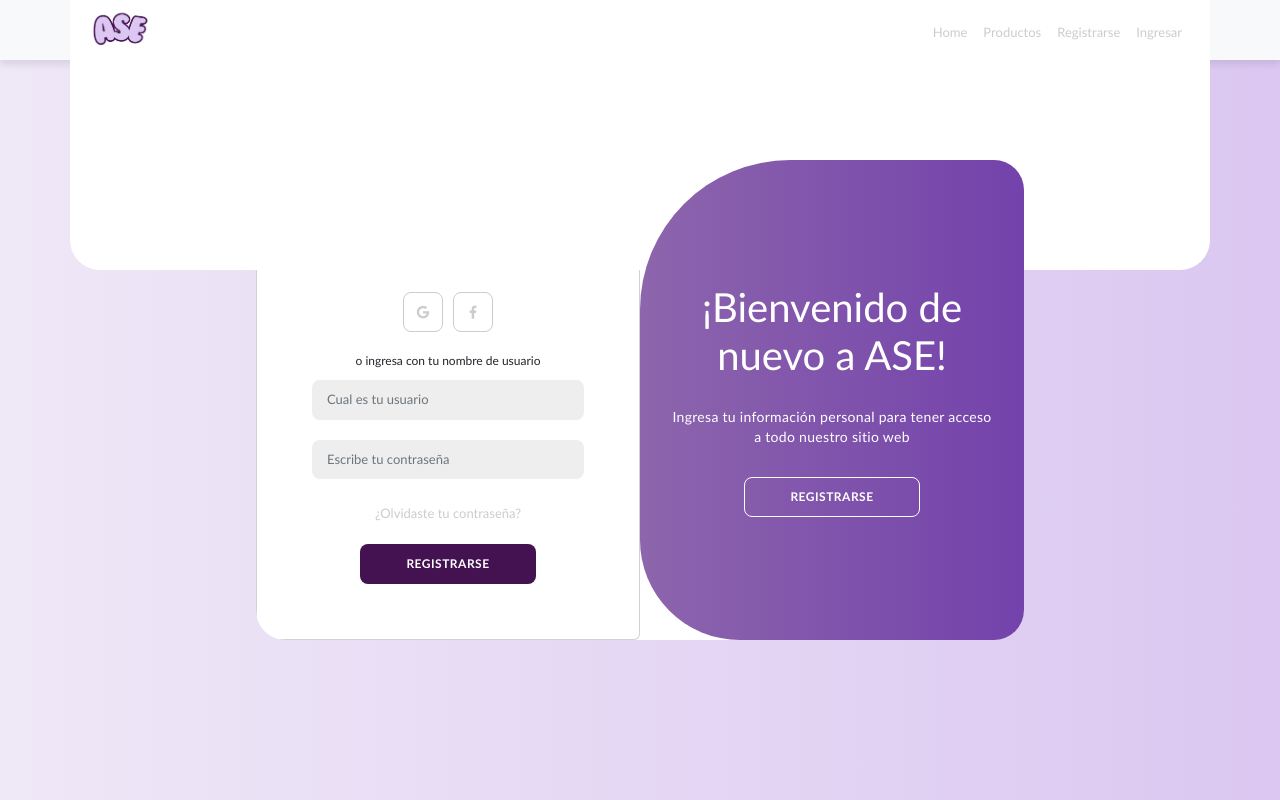
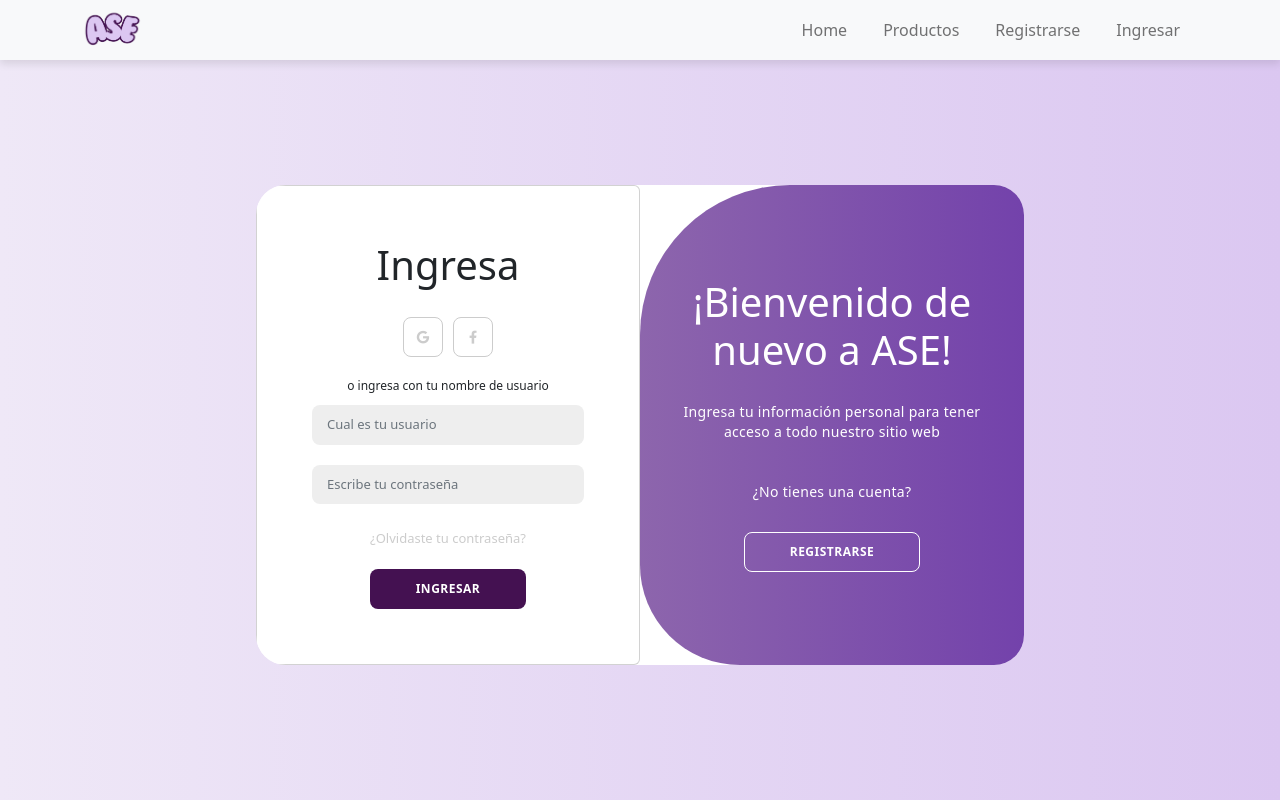
Before and after one commit to Mariajosa13/ase-django, a Django app: page /signin/ in a window 1280 px wide. Run offline with Django 5.2, Linux system fonts and the light colour scheme; some libraries are stand-ins or nearby versions.

Commit message:
se editan estilos

```diff
--- a/static/css/Signin.css
+++ b/static/css/Signin.css
@@ -3,7 +3,6 @@
     --HoverA: #733982;
     --BackgroundColor-btn: #441151;
     --Hover-btn: #733982;
-    --Background-header: #fbfefb;
     --Border-searchContainer: #ccc;
     --Ingreso: #ff958c;
     --MoradoClaro: #dbc7f1;
@@ -11,56 +10,54 @@
 
   @import url('https://fonts.googleapis.com/css2?family=Rubik:ital,wght@0,300..900;1,300..900&display=swap');
 
-  *{
-    margin: 0;
-    padding: 0;
-    box-sizing: border-box;
-    font-family: 'Trebuchet MS', 'Lucida Sans Unicode', 'Lucida Grande', 'Lucida Sans', Arial, sans-serif;
+  .center-wrapper {
+    display: flex;
+    justify-content: center;
+    align-items: center;
+    min-height: calc(100vh - 60px); /* considera el padding-top por navbar fijo */
+    padding-bottom: 10px;
   }
 
-  body{
-    background-color: #dbc7f1;
-    background: linear-gradient(to right, #efe8f7,
-    #dbc7f1);
-    display: flex;
-    align-items: center;
-    justify-content: center;
-    flex-direction: column;
-    height: 100vh;
+  html, body {
+    background: linear-gradient(to right, #efe8f7, #dbc7f1);
+    height: 100%;
+    margin: 0;
+    padding-top: 30px;
   }
+
    /*container y form*/
 
-  .container{
+  .container-global{
     background-color: #fff;
     border-radius: 30px;
     box-shadow: 0 5px 150x rgba(0, 0, 0, 0.35);
     position: relative;
     overflow: hidden;
     width: 768px;
-    max-width: 100%px;
+    max-width: 100%;
     min-height: 480px;
     padding: 20px;
   }
 
-  .container p{
+  .container-global p{
     font-size: 14px;
     line-height: 20px;
     letter-spacing: 0.3px;
     margin: 20px 0;
   }
 
-  .container span{
+  .container-global span{
     font-size: 12px;
   }
 
-  .container a{
+  .container-global a{
     color: #ccc;
     font-size: 13px;
     text-decoration: none;
     margin: 15px 0 10px;
   }
 
-  .container button{
+  .container-global button{
     background-color: #441151;
     color: #fff;
     font-size: 12px;
@@ -74,12 +71,18 @@
     cursor: pointer;
   }
 
-  .container button.hidden{
+  .container-global button:hover{
+    background-color: #dbc7f1;
+    border-color: #dbc7f1;
+    color: #441151;
+  }
+
+  .container-global button.hidden{
     background-color: transparent;
     border-color: #fff;
   }
 
-  .container form{
+  .container-global form{
     background-color: #fff;
     display: flex;
     align-items: center;
@@ -89,7 +92,7 @@
     height: 100%;
   }
 
-  .container input{
+  .container-global input{
     background-color: #eee;
     border: none;
     margin: 8px 0;
@@ -118,7 +121,7 @@
     z-index: 2;
   }
 
-  .container.active .sign-in{
+  .container-global.active .sign-in{
     transform: translateX(100%);
   }
 
@@ -136,7 +139,7 @@
     }
 
 
-  .container.active .sign-up{
+  .container-global.active .sign-up{
     transform: translateX(100%);
     opacity: 1;
     z-index: 5;
@@ -263,7 +266,7 @@
     z-index: 1000;
   }
 
-  .container.active .toggle-container{
+  .container-global.active .toggle-container{
     transform: translateX(-100%);
     border-radius: 0 150px 100px 0;
   }
@@ -281,7 +284,7 @@
     transition: all 0.6s ease-in-out;
   }
 
-  .container.active .toggle{
+  .container-global.active .toggle{
     transform: translateX(50%);
   }
 
@@ -304,7 +307,7 @@
     transform: translateX(-200%);
   }
 
-  .container.active .toggle-left{
+  .container-global.active .toggle-left{
     transform: translateX(0);
   }
 
@@ -313,7 +316,7 @@
     transform: translateX(0);
   }
 
-  .container.active .toggle-right{
+  .container-global.active .toggle-right{
     transform: translateX(200%);
   }
 
--- a/static/css/homi.css
+++ b/static/css/homi.css
@@ -14,6 +14,12 @@
   }
 
   @import url('https://fonts.googleapis.com/css2?family=Rubik:ital,wght@0,300..900;1,300..900&display=swap');
+
+  html, body {
+    height: 100%;
+    margin: 0;
+
+  }
 
   .container {
     width: 100%;
--- a/tasks/templates/signin.html
+++ b/tasks/templates/signin.html
@@ -14,7 +14,8 @@
     <title>Registro - Ingreso</title>
 </head>
 <body>
-        <div class="container" id="container"> <!--Container global-->
+  <div class="center-wrapper">
+        <div class="container-global" id="container"> <!--Container global-->
             <div class="form-container sign-up"> <!--Comienza el formulario de registro-->
               <form method="POST" class="card card-body">
                 <h1 class="text-center">Registrarse</h1>
@@ -88,7 +89,7 @@
                 <input type="text" id="usuario" name="usuario" class="form-control" placeholder="Cual es tu usuario">
                 <input type="password" id="password1" name="password1" class="form-control" placeholder="Escribe tu contraseña">
                 <a href="#">¿Olvidaste tu contraseña?</a>
-                <button class="btn btn-primary" type="submit">Registrarse</button>
+                <button class="btn btn-primary" type="submit">Ingresar</button>
               </form>
             </div> <!--Termina el formulario de ingreso-->
 
@@ -97,53 +98,72 @@
                 <div class="toggle-panel toggle-left"> <!--Saludo registro-->
                   <h1>¡Bienvenido a ASE!</h1>
                   <p>Registra tu información personal para tener acceso a todo nuestro sitio web</p>
+                  <p>¿Ya tienes una cuenta?</p>
                   <button class="hidden" id="login">Ingresar</button>
                 </div> <!--finaliza saludo ingreso-->
 
                 <div class="toggle-panel toggle-right"> <!--Saludo ingreso-->
                   <h1>¡Bienvenido de nuevo a ASE!</h1>
                   <p>Ingresa tu información personal para tener acceso a todo nuestro sitio web</p>
+                  <p>¿No tienes una cuenta?</p>
                   <button class="hidden" id="register">Registrarse</button>
                 </div> <!--finaliza saludo registro-->
 
               </div>
             </div> <!--finalizan saludos-->
         </div><!--Finaliza container global-->
+      </div>
         <script src="{% static 'js/form.js' %}"></script> <!--link java script personalizado-->
 
+        {% if error %}
+        <p style="color: red;">{{ error }}</p>
+        {% endif %}
 
     {% endblock %}
 
 </body>
 </html>
- <!-- Empieza formulario de ingreso-->
- <!-- <main class="container">
+<!--
+
+<main class="container">
     <div class="row">
         <div class="col-md-4 offset-md-4 mt-5">
-            <form action="/signin/" method="POST" class="card card-body">
+            <form method="POST" class="card card-body">
+                <h1 class="text-center">Registrarse</h1>
                 {{error}}
                 {% csrf_token %}
 
-                      <h1 class="text-center">Ingresa</h1>
-                      <div class="social-icons">
-                        <a href="#" class="icon"><i class="fa-brands fa-google"></i></a>
-                        <a href="#" class="icon"><i class="fa-brands fa-facebook-f"></i></a>
-                      </div>
-                      <span>o ingresa con tu usuario</span>
                 <div class="mb-3">
                     <label for="usuario">Usuario:</label>
                     <input type="text" id="usuario" name="usuario" class="form-control" placeholder="Cual es tu usuario">
                 </div>
                 <div class="mb-3">
+                    <label for="nombre">Nombre:</label>
+                    <input type="text" id="nombre" name="nombre" class="form-control" placeholder="Escribe tu nombre">
+                </div>
+                <div class="mb-3">
+                    <label for="apellido">Apellido:</label>
+                    <input type="text" id="apellido" name="apellido" class="form-control" placeholder="Escribe tu apellido">
+                </div>
+                <div class="mb-3">
+                    <label for="correo">Correo Electrónico</label>
+                    <input type="email" id="correo" name="correo" class="form-control" placeholder="Escribe tu correo electrónico">
+                </div>
+                <div class="mb-3">
                     <label for="password1">Contraseña:</label>
                     <input type="password" id="password1" name="password1" class="form-control" placeholder="Escribe tu contraseña">
                 </div>
-
-                        <a href="#">¿Olvidaste tu contraseña?</a>
+                <div class="mb-3">
+                    <label for="password2">Confirmar contraseña:</label>
+                    <input type="password" id="password2" name="password2" class="form-control" placeholder="Confirma tu contraseña">
+                </div>
                 <button class="btn btn-primary" type="submit">Registrarse</button>
             </form>
         </div>
     </div>
-</main> -->
+</main>
+{% if error %}
+    <p style="color: red;">{{ error }}</p>
+{% endif %}
 
- <!--Termina el formulario de ingreso -->
+ -->
--- a/tasks/templates/signup.html
+++ b/tasks/templates/signup.html
@@ -14,7 +14,8 @@
     <title>Registro - Ingreso</title>
 </head>
 <body>
-        <div class="container" id="container"> <!--Container global-->
+  <div class="center-wrapper">
+        <div class="container-global" id="container"> <!--Container global-->
             <div class="form-container sign-up"> <!--Comienza el formulario de registro-->
               <form method="POST" class="card card-body">
                 <h1 class="text-center">Registrarse</h1>
@@ -109,6 +110,7 @@
               </div>
             </div> <!--finalizan saludos-->
         </div><!--Finaliza container global-->
+      </div>
         <script src="{% static 'js/form.js' %}"></script> <!--link java script personalizado-->
 
         {% if error %}
```
Also changed, not shown: db.sqlite3. Lines whose indentation alone changed are shown as unchanged.
